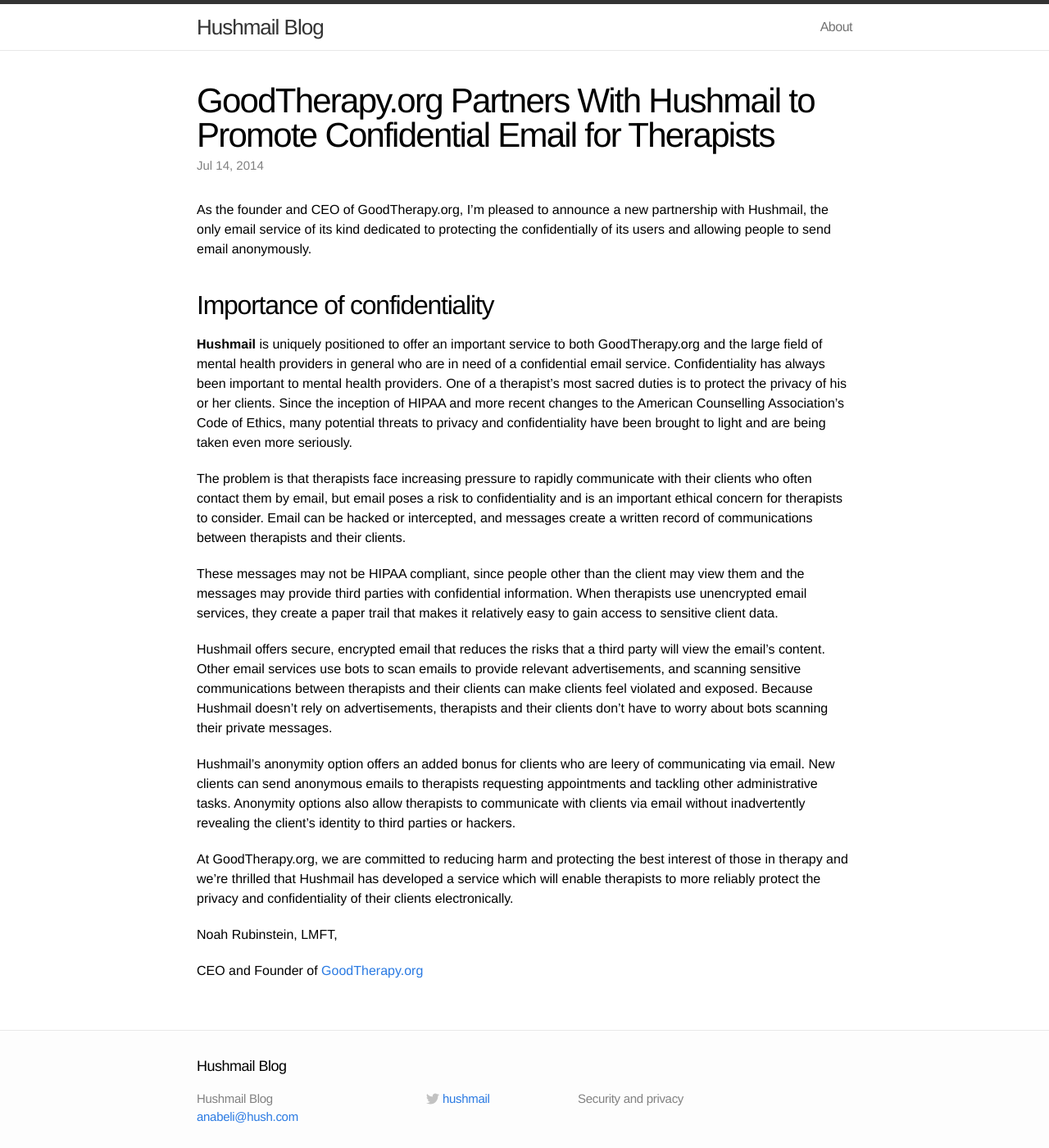
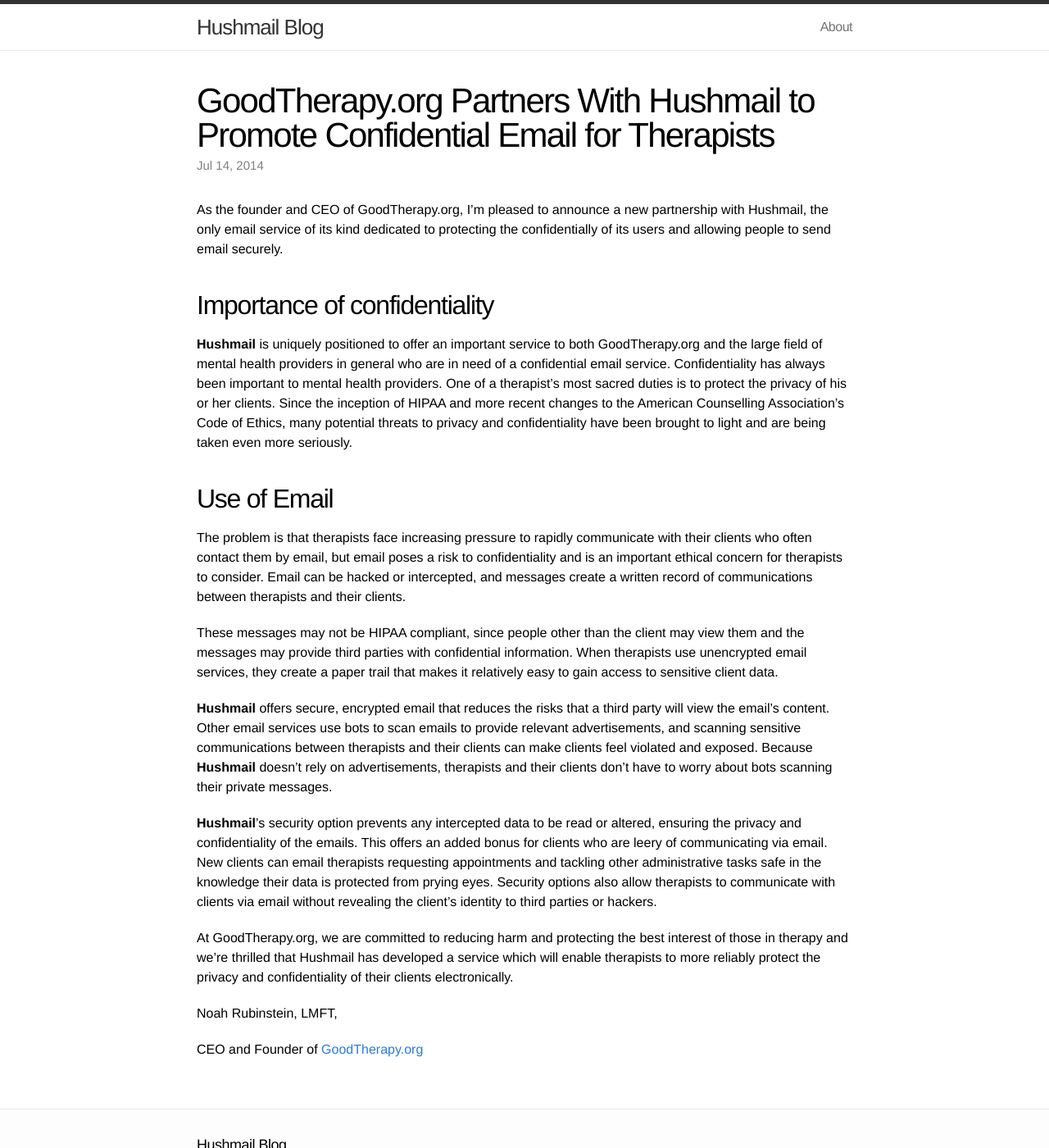
Before and after one commit to sbrian/afdezc.github.io, a Jekyll site: the page built from _posts/2014-07-14-hushmail-partners-with-goodtherapy.md, in a window 1280 px wide and 1400 px high. Shown: the whole window at 82% size. Built offline with Jekyll 4.4.1, drawn with Linux system fonts in a browser that asks for light colours.

Commit message:
Update 2014-07-14-hushmail-partners-with-goodtherapy.md
Updated final version of copy

```diff
--- a/_posts/2014-07-14-hushmail-partners-with-goodtherapy.md
+++ b/_posts/2014-07-14-hushmail-partners-with-goodtherapy.md
@@ -2,19 +2,20 @@
 layout: post
 title: GoodTherapy.org Partners With Hushmail to Promote Confidential Email for Therapists
 ---
-As the founder and CEO of GoodTherapy.org, I'm pleased to announce a new partnership with Hushmail, the only email service of its kind dedicated to protecting the confidentially of its users and allowing people to send email anonymously.
+As the founder and CEO of GoodTherapy.org, I’m pleased to announce a new partnership with Hushmail, the only email service of its kind dedicated to protecting the confidentially of its users and allowing people to send email securely.
 
 ##Importance of confidentiality
 
 **Hushmail** is uniquely positioned to offer an important service to both GoodTherapy.org and the large field of mental health providers in general who are in need of a confidential email service. Confidentiality has always been important to mental health providers. One of a therapist's most sacred duties is to protect the privacy of his or her clients. Since the inception of HIPAA and more recent changes to the American Counselling Association’s Code of Ethics, many potential threats to privacy and confidentiality have been brought to light and are being taken even more seriously.
 
+##Use of Email
 The problem is that therapists face increasing pressure to rapidly communicate with their clients who often contact them by email, but email poses a risk to confidentiality and is an important ethical concern for therapists to consider. Email can be hacked or intercepted, and messages create a written record of communications between therapists and their clients.
 
 These messages may not be HIPAA compliant, since people other than the client may view them and the messages may provide third parties with confidential information. When therapists use unencrypted email services, they create a paper trail that makes it relatively easy to gain access to sensitive client data.
 
-Hushmail offers secure, encrypted email that reduces the risks that a third party will view the email's content. Other email services use bots to scan emails to provide relevant advertisements, and scanning sensitive communications between therapists and their clients can make clients feel violated and exposed. Because Hushmail doesn't rely on advertisements, therapists and their clients don't have to worry about bots scanning their private messages.
+**Hushmail** offers secure, encrypted email that reduces the risks that a third party will view the email's content. Other email services use bots to scan emails to provide relevant advertisements, and scanning sensitive communications between therapists and their clients can make clients feel violated and exposed. Because **Hushmail** doesn't rely on advertisements, therapists and their clients don't have to worry about bots scanning their private messages.
 
-Hushmail's anonymity option offers an added bonus for clients who are leery of communicating via email. New clients can send anonymous emails to therapists requesting appointments and tackling other administrative tasks. Anonymity options also allow therapists to communicate with clients via email without inadvertently revealing the client's identity to third parties or hackers.
+**Hushmail**'s security option prevents any intercepted data to be read or altered, ensuring the privacy and confidentiality of the emails. This offers an added bonus for clients who are leery of communicating via email. New clients can email therapists requesting appointments and tackling other administrative tasks safe in the knowledge their data is protected from prying eyes. Security options also allow therapists to communicate with clients via email without revealing the client's identity to third parties or hackers.
 
 At GoodTherapy.org, we are committed to reducing harm and protecting the best interest of those in therapy and we’re thrilled that Hushmail has developed a service which will enable therapists to more reliably protect the privacy and confidentiality of their clients electronically.
 
```
